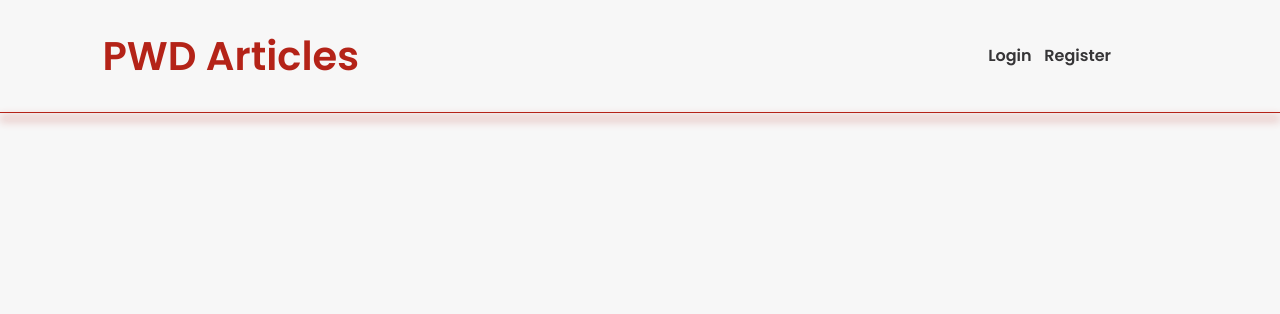
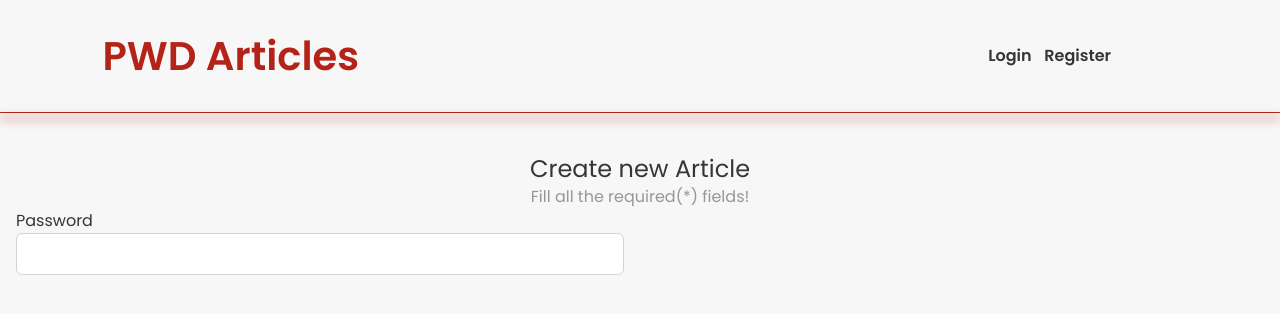
Before and after one commit to paterik4/React-TS-Articles-Frontend, a React (Create React App) app: page /createArticle in a window 1280 px wide. Shown: the top 314 px of the page. Built offline with nearby package versions, Linux system fonts and the light colour scheme; a web font is replaced by a local one.

Commit message:
#2 CreateArticle almost done

```diff
--- a/package.json
+++ b/package.json
@@ -7,6 +7,7 @@
         "@hookform/resolvers": "^2.7.1",
         "@material-ui/core": "^4.12.3",
         "@material-ui/icons": "^4.11.2",
+        "@material-ui/styles": "^4.11.4",
         "@testing-library/jest-dom": "^5.11.4",
         "@testing-library/react": "^11.1.0",
         "@testing-library/user-event": "^12.1.10",
--- a/src/App.tsx
+++ b/src/App.tsx
@@ -8,6 +8,7 @@ import { ToastContainer } from 'react-toastify';
 import { LoginPage } from './components/Login/LoginPage';
 import { Profile } from './components/Profile/Profile';
 import { ArticlesPage } from './components/Articles/ArticlesPage';
+import { CreateArticlePage } from './components/Articles/components/CreateArticle/CreateArticlePage';
 
 interface AppProps {
 }
@@ -24,6 +25,7 @@ const App: React.FC<AppProps> = () => {
                       <Route exact path="/login" component={LoginPage} />
                       <Route exact path="/articles" component={ArticlesPage} />
                       <Route exact path="/profile" component={Profile} />
+                      <Route exact path="/createArticle" component={CreateArticlePage} />
                     {/*<Route path="*" component={NoMatch} /> */}
                   </Switch>
               </div>
--- a/src/components/Articles/ArticlesPage.tsx
+++ b/src/components/Articles/ArticlesPage.tsx
@@ -1,5 +1,6 @@
 import { makeStyles } from '@material-ui/core';
 import React, { useEffect, useState } from 'react'
+import { Link } from 'react-router-dom';
 import exportApiFetchs from '../../Api/API';
 import { API_URL } from '../../enviroment';
 import { Articles } from './components/AllArticles/Articles';
@@ -48,8 +49,13 @@ export const ArticlesPage: React.FC<ArticlesPageProps> = ({}) => {
     }
 
         return (
-        <div className={classes.ArticlesPageContainer}>
-            <h1 className="text-left font-poppins text-4xl">Articles</h1>
+            <div className={classes.ArticlesPageContainer}>
+            <div className="flex flex-row justify-between pr-8">
+                <h1 className="text-left font-poppins text-4xl">Articles</h1>
+                <Link to="/createArticle">
+                    <div className="text-red border border-red rounded-lg p-2 align-middle hover:bg-red hover:text-white"> Add new</div>
+                </Link>
+            </div>
             <p className="text-left font-poppins text-black-light text-md py-2">You can search articles by title, by slug and with clicking one of the tags cards.</p>
             <SearchBar handleChange={handleChange} />
             <Tags />
--- a/src/components/Articles/components/AllArticles/components/AllArticles.tsx
+++ b/src/components/Articles/components/AllArticles/components/AllArticles.tsx
@@ -59,7 +59,7 @@ export const AllArticles: React.FC<AllArticlesProps> = ({ articles }) => {
                                     <Card
                                         elevation={5}
                                         className={classes.card}
-                                        onClick={() => console.log('asd')}
+                                        onClick={() => console.log(article.slug)}
                                     >
                                         <CardActionArea>
                                             <CardContent>
--- /dev/null
+++ b/src/components/Articles/components/CreateArticle/CreateArticle/CreateArticle.tsx
@@ -0,0 +1,97 @@
+import { Grid } from '@material-ui/core';
+import React from 'react'
+import exportAuthService from '../../../../../services/auth.service';
+import { useForm } from 'react-hook-form'
+import { yupResolver } from '@hookform/resolvers/yup'
+import * as Yup from 'yup'
+import { toast } from 'react-toastify'
+import 'react-toastify/dist/ReactToastify.css'
+import { useHistory } from 'react-router-dom';
+
+interface CreateArticleProps {
+
+}
+
+type UserSubmitForm = {
+    title: string
+    description: string
+    body: string,
+    tagList: string[],
+    favoriteCount: number,
+}
+
+export const CreateArticle: React.FC<CreateArticleProps> = () => {
+
+    const history = useHistory();
+
+    const validationSchema = Yup.object().shape({
+        title: Yup.string().required('Title is required'),
+        description: Yup.string()
+            .required('Description is required')
+            .min(6, 'Description must be at least 6 characters')
+            .max(40, 'Description must not exceed 40 characters'),
+        body: Yup.string()
+            .required('Email is required')
+            .email('Email is invalid'),
+        password: Yup.string()
+            .required('Article body is required')
+            .min(20, 'Article body must be at least 20 characters')
+            .max(100, 'Article body must not exceed 100 characters'),
+    })
+
+    const {
+        register,
+        handleSubmit,
+        reset,
+        formState: { errors }
+    } = useForm<UserSubmitForm>({
+        resolver: yupResolver(validationSchema)
+    })
+
+    const onSubmit = (data: UserSubmitForm) => {
+        exportAuthService
+            .register(data.username, data.email, data.password)
+            .then((response) => {
+                if (response.status === 201) {
+                    history.push('/articles')
+                }
+            })
+            .then((response) => {
+                toast.success('Registration successful')
+            })
+            .catch((err) => {
+                toast.error('Something went wrong')
+            })
+    }
+
+    const currentUser = exportAuthService.getCurrentUser()
+
+        return (
+        <div className="py-10">
+            <h1 className="text-2xl text-black">Create new Article</h1>
+            <p className="text-black-light">Fill all the required(*) fields!</p>
+            <div className="">
+                <Grid container>
+                    <Grid item sm={6}>
+                    <div className="form-group">
+                            <label className="inputLabel">Password</label>
+                            <input
+                                type="password"
+                                {...register('password')}
+                                className={`form-control ${
+                                    errors.password ? 'is-invalid' : ''
+                                }`}
+                            />
+                            <div className="invalid-feedback">
+                                {errors.password?.message}
+                            </div>
+                        </div>
+                    </Grid>
+                    <Grid item sm={6}></Grid>
+                    <Grid item sm={6}></Grid>
+                    <Grid item sm={6}></Grid>
+                </Grid>
+            </div>
+        </div>
+        );
+}
--- /dev/null
+++ b/src/components/Articles/components/CreateArticle/CreateArticlePage.tsx
@@ -0,0 +1,24 @@
+import { makeStyles } from '@material-ui/core';
+import React from 'react'
+import { Link } from 'react-router-dom';
+import { CreateArticle } from './CreateArticle/CreateArticle';
+
+const useStyles = makeStyles((theme: any) => ({
+    CreateArticleContainer: {
+        padding: '0vh 0vw',
+    }
+}))
+
+interface CreateArticlePageProps {
+
+}
+
+export const CreateArticlePage: React.FC<CreateArticlePageProps> = ({}) => {
+
+    const classes = useStyles()
+        return (
+        <div className={classes.CreateArticleContainer}>
+            <CreateArticle />
+        </div>
+        );
+}
--- a/src/components/Login/LoginPage.tsx
+++ b/src/components/Login/LoginPage.tsx
@@ -49,9 +49,13 @@ export const LoginPage: React.FC<LoginPageProps> = (props: any) => {
             })
     }
 
+    const currentUser = exportAuthService.getCurrentUser()
+
     return (
         <div className="align-middle sm:mx-auto sm:w-full sm:max-w-md py-16">
             <div className="register-form bg-white-light py-8 px-6 shadow-lg rounded-lg">
+                {!currentUser? (
+                <>
                     <h1 className="text-4xl pt-2 pb-10 text-red">Please Login!</h1>
                     <form
                         className="rounded align-middle space-y-4 bg-white-light"
@@ -91,6 +95,8 @@ export const LoginPage: React.FC<LoginPageProps> = (props: any) => {
                             </button>
                         </div>
                     </form>
+                </>
+                ):(<h1>You already logged in!</h1>)}
             </div>
         </div>
     )
--- a/src/components/Register/RegisterPage.tsx
+++ b/src/components/Register/RegisterPage.tsx
@@ -66,9 +66,13 @@ export const RegisterPage: React.FC<RegisterPageProps> = (props: any) => {
             })
     }
 
+    const currentUser = exportAuthService.getCurrentUser()
+
     return (
         <div className="align-middle sm:mx-auto sm:w-full sm:max-w-md py-16">
             <div className="register-form bg-white-light py-8 px-6 shadow-lg rounded-lg">
+            {!currentUser? (
+                <>
                 <h1 className="text-4xl pt-2 pb-10 text-red">
                     Please Register!
                 </h1>
@@ -180,6 +184,8 @@ export const RegisterPage: React.FC<RegisterPageProps> = (props: any) => {
                         </Tooltip>
                     </div>
                 </form>
+            </>
+            ) : (<h1>You already have account!</h1>)}
             </div>
         </div>
     )
--- a/tsconfig.json
+++ b/tsconfig.json
@@ -21,6 +21,6 @@
     "jsx": "react-jsx"
   },
   "include": [
-    "src"
+    "src/**/*"
   ]
 }
```
Also changed, not shown: src/index.tsx (+4 -3 lines). Lines whose indentation alone changed are shown as unchanged.
